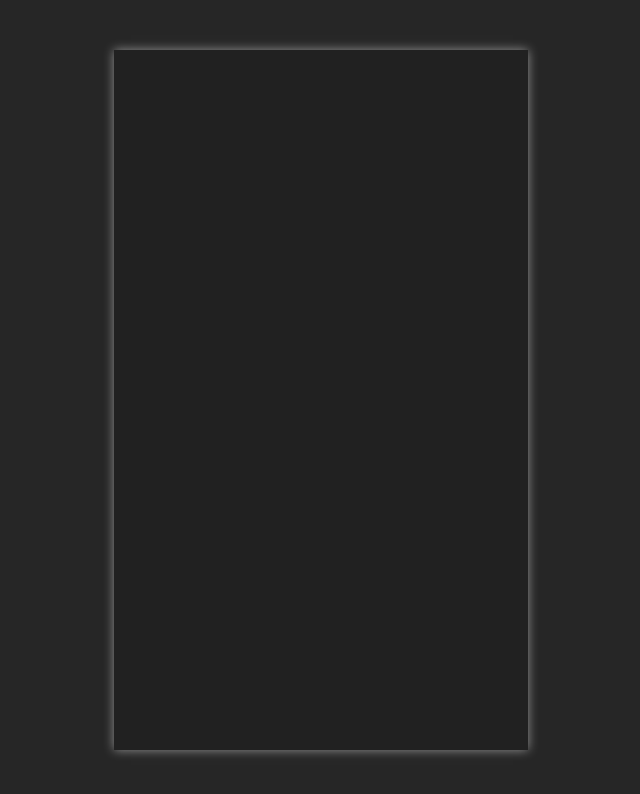
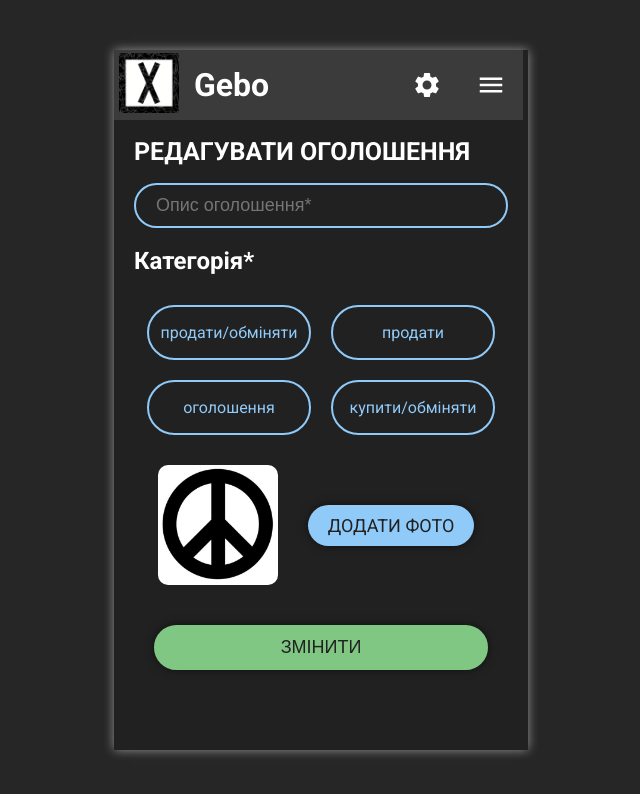
Before and after one commit to ZorroSnoz/gebo-front, a React (Create React App) app: page /gebo/edit_my_ad in a window 1280 px wide. Shown: the top 794 px of the page, without its empty margins (319-959 px from the left). Built offline with nearby package versions, Linux system fonts and the light colour scheme.

Commit message:
Version_12_02

```diff
--- a/src/App.js
+++ b/src/App.js
@@ -33,10 +33,10 @@ let App = ({ userData, setUser }) => {
     <BrowserRouter>
       <div className='App'>
         <div className='MobileWindow'>
-          <Route path='/' exact render={() => userData.registered ? <Ad /> : <Login />} />
-          <Route path='/add-ad' render={() => <AddAdPageContainer />} />
-          <Route path='/my-ad' render={() => <MyAdPageContainer />} />
-          <Route path='/edit_my_ad' render={() => <EditMyAdContainer />} />
+          <Route path='/gebo/' exact render={() => userData.registered ? <Ad /> : <Login />} />
+          <Route path='/gebo/add-ad' render={() => <AddAdPageContainer />} />
+          <Route path='/gebo/my-ad' render={() => <MyAdPageContainer />} />
+          <Route path='/gebo/edit_my_ad' render={() => <EditMyAdContainer />} />
         </div>
       </div>
     </BrowserRouter>
--- a/src/components/ad_page/ad_item/ad_item.js
+++ b/src/components/ad_page/ad_item/ad_item.js
@@ -34,7 +34,7 @@ let AdItem = ({ item, userId, editAd, deleteAd, ...props }) => {
                             </ButtonGroup>
                         </div>
                         : <div id={s.userButtonBlock}>
-                            <NavLink  onClick={()=>{editAd(item)}} to='/edit_my_ad'>
+                            <NavLink  onClick={()=>{editAd(item)}} to='/gebo/edit_my_ad'>
                                 <button className={s.editButton}><EditIcon /></button>
                             </NavLink>
                             <button onClick={()=>{deleteAd(item.idAd)}}
--- a/src/components/ad_page/add_ad_button/add_ad_button.js
+++ b/src/components/ad_page/add_ad_button/add_ad_button.js
@@ -6,7 +6,7 @@ import { NavLink } from 'react-router-dom';
 let AddAdButton = ({ addAd, ...props }) => {
     return (
         <div className={s.addButton}>
-            <NavLink to='/add-ad'>
+            <NavLink to='/gebo/add-ad'>
                 <button>
                     <AddIcon style={{ fontSize: 30 }} />
                 </button>
--- a/src/components/header/header.js
+++ b/src/components/header/header.js
@@ -8,7 +8,7 @@ let Header = () => {
     return (<>
         <div className={s.headerContainer}>
                 <div className={s.logoContainer}>
-                <NavLink to='/'>
+                <NavLink to='/gebo/'>
                     <img src={logo} />
                     </NavLink>
                     <h1>Gebo</h1>
--- a/src/components/header/nav_button_m_ui.js
+++ b/src/components/header/nav_button_m_ui.js
@@ -31,7 +31,7 @@ export default function MenuButton() {
                 open={Boolean(anchorEl)}
                 onClose={handleClose}
             >
-                <MenuItem onClick={handleClose}><NavLink to='/my-ad'>Мої оголошення</NavLink></MenuItem>
+                <MenuItem onClick={handleClose}><NavLink to='/gebo/my-ad'>Мої оголошення</NavLink></MenuItem>
                 <MenuItem onClick={handleClose}>Діалоги</MenuItem>
                 <MenuItem onClick={handleClose}>FaQ</MenuItem>
             </Menu>
```
Also changed, not shown: 1 other file (tests, documents, lock files or other folders).
